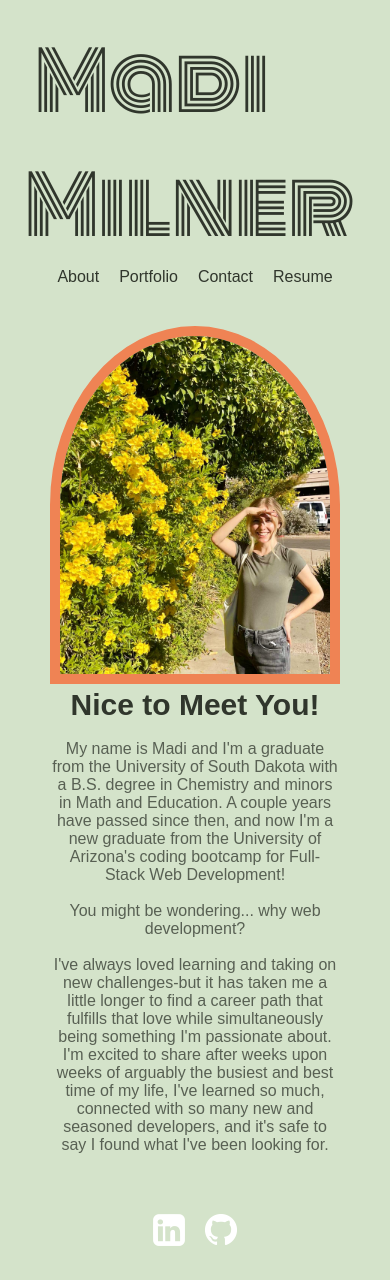
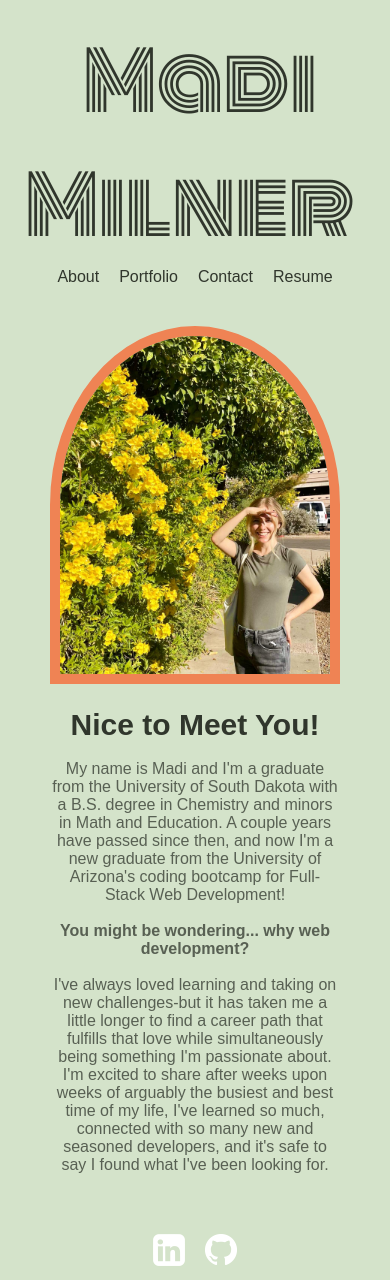
Before and after one commit to mmilner29/mmilner29-portfolio, a React (Create React App) app: page / in a window 390 px wide. Built offline with nearby package versions, Linux system fonts and the light colour scheme; a web font is replaced by a local one.

Commit message:
fix responsiveness, title, and resume

```diff
--- a/public/index.html
+++ b/public/index.html
@@ -24,7 +24,7 @@
       work correctly both with client-side routing and a non-root public URL.
       Learn how to configure a non-root public URL by running `npm run build`.
     -->
-    <title>React App</title>
+    <title>Madi's Portfolio</title>
   </head>
   <body>
     <noscript>You need to enable JavaScript to run this app.</noscript>
--- a/src/App.css
+++ b/src/App.css
@@ -4,9 +4,11 @@
  /*Assigns variables for reusable colors*/
 :root {
   --primary-color: #D4E3CA;
-  --secondary-color: #86937D  ;
+  --secondary-color: #DF3B57;
   --tertiary-color: #30362C;
   --quaternary-color: #586053;
+  --quinary-color: floralwhite;
+  --senary-color: #ef8354;
 }
 
 * {
@@ -48,7 +50,7 @@ header a {
 }
 
 header a:hover {
-  color: #DF3B57;
+  color: var(--secondary-color);
 }
 
 
@@ -61,7 +63,7 @@ header span {
 }
 
 header span:hover {
-  border: 2px solid #DF3B57;
+  border: 2px solid var(--secondary-color);
   cursor:pointer;
 }
 
@@ -100,7 +102,7 @@ header nav ul li {
   padding: 2px;
   border-top-left-radius: 50%;
   border-top-right-radius: 50%;
-  border: 10px solid #ef8354
+  border: 10px solid var(--senary-color);
 }
 
 .bio-section img:hover {
@@ -111,6 +113,10 @@ header nav ul li {
   font-size: 50px;
   color: var(--tertiary-color);
 
+}
+
+#why {
+  font-weight: bold;
 }
 
 
@@ -142,13 +148,13 @@ header nav ul li {
   transform: translate(-50%, -50%);
   font-size: 35px;
   font-weight: bolder;
-  color: floralwhite;
+  color: var(--quinary-color);
   opacity: 100%;
   text-shadow: 2px 2px 3px #000000;
 }
 
 #white {
-  color: #ef8354;
+  color: var(--senary-color);
 }
 
 .proj-centered {
@@ -158,7 +164,7 @@ header nav ul li {
   transform: translate(-50%, -50%);
   font-size: 25px;
   font-weight: bolder;
-  color: floralwhite;
+  color: var(--quinary-color);
   opacity: 100%;
   text-shadow: 2px 2px 3px #000000;
 }
@@ -204,13 +210,13 @@ header nav ul li {
   padding: 50px;
   border-radius: 50%;
   background-color: #ee4b6a;
-  color:floralwhite;
+  color:var(--quinary-color);
   font-family: "Sulphur Point";
   text-align: center;
 }
 
 .contact:hover {
-  background-color:  #DF3B57;
+  background-color:  var(--secondary-color);
 }
 
 .contact li {
@@ -220,7 +226,7 @@ header nav ul li {
 }
 
 .contact a {
-  color: floralwhite;
+  color: var(--quinary-color);
 }
 
 .resume {
@@ -230,15 +236,15 @@ header nav ul li {
   padding: 50px;
   border-top-left-radius: 50%;
   border-top-right-radius: 50%;
-  background-color: #ef8354;
-  color:floralwhite;
+  background-color: var(--senary-color);
+  color:var(--quinary-color);
   font-family: "Sulphur Point";
   text-align: center;
 
 }
 
 .resume:hover {
-  background-color: #DF3B57;
+  background-color: var(--secondary-color);
 }
 
 .resume li {
@@ -248,7 +254,7 @@ header nav ul li {
 }
 
 .resume a {
-  color: floralwhite;
+  color: var(--quinary-color);
 }
 
 footer {
@@ -275,6 +281,10 @@ footer {
     justify-content: center;
   }
 
+  header h1 {
+    text-align: center;
+  }
+
   .bio-section img {
       max-width: 80%;
       /* padding: 10px */
@@ -290,7 +300,7 @@ footer {
   }
 
   .project article img {
-    max-width: 60%;
+    max-width: 80%;
   }
 
   footer {
@@ -301,6 +311,17 @@ footer {
 }
 @media only screen and (max-width: 768px) {
 
+  .project-section {
+    margin: 0px;
+  }
+
+  .project article {
+    padding: 5px;
+  }
+
+  .bio-text h2 {
+    margin-top: 20px;
+  }
 
   .bio-section {
       flex-wrap: wrap;
@@ -315,4 +336,8 @@ footer {
       text-align: center;
   }
 
+  .resume {
+    margin: 40px 0px 20px 100px;
+  }
+
 }
--- a/src/components/About/index.js
+++ b/src/components/About/index.js
@@ -14,7 +14,7 @@ function About() {
         of Arizona's coding bootcamp for Full-Stack Web Development!
         <br></br>
         <br></br>
-        You might be wondering... why web development?
+        <span id="why">You might be wondering... why web development?</span>
         <br></br>
         <br></br>
         I've always loved learning and taking on new challenges-but it has taken me a little longer to find a career
--- a/src/components/Nav/index.js
+++ b/src/components/Nav/index.js
@@ -16,7 +16,7 @@ function Nav(props) {
     return (
         <header>
             <h1>
-                <a href="/">
+                <a href="/mmilner29-portfolio">
                     Madi Milner
                 </a>
             </h1>
--- a/src/components/Resume/index.js
+++ b/src/components/Resume/index.js
@@ -22,7 +22,8 @@ function Resume () {
                         CSS
                     </li>
                 </ul>
-                <h3>See more on my resume: <a href="../../assets/resume.pdf" download="mmilner-resume">here!</a></h3>
+                <h3>See more on my resume: <a href="https://docs.google.com/document/d/e/2PACX-1vTaAlqv2K7pOnwLu81B8s3nrf3FydnhbTlFuayO9od_P8kNe-ip2-bBs3zxGdOIfQ/pub"
+                target="_blank" rel="noreferrer" >here!</a></h3>
             </div>
 
         </section>
```
